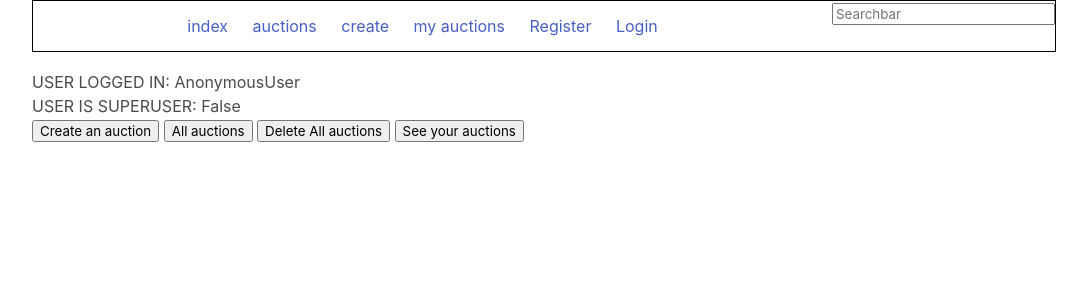
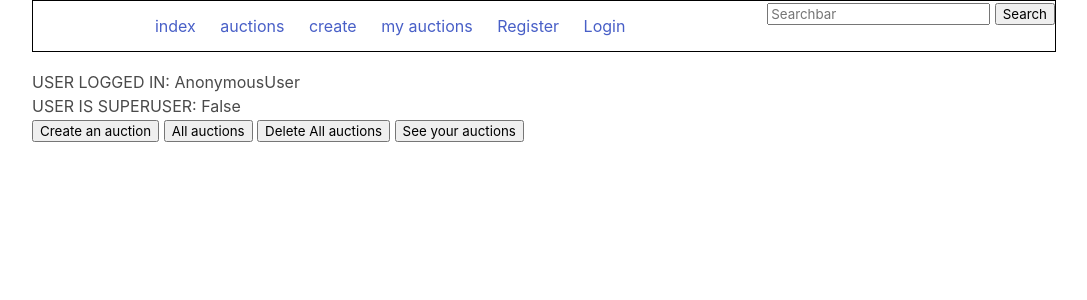
Before and after one commit to fezzzle/django_auction, a Django app: template auction/templates/auction/index.html in a window 1280 px wide. Shown: the top 300 px of the page, without its empty margins (96-1183 px from the left). Run offline with Django 3.2, Linux system fonts and the light colour scheme; the template is opened without the code that fills it, so the values that code supplies are empty.

Commit message:
searchbar

```diff
--- a/auction/templates/auction/base.html
+++ b/auction/templates/auction/base.html
@@ -46,8 +46,9 @@
       {% endif %}
     </div>
     <div class="searchbar">
-      <form>
-        <input type="text" placeholder="Searchbar">
+      <form action="" method="GET" >
+        <input type="text" placeholder="Searchbar" name="search" value="{{ request.GET.search }}">
+        <button type="submit">Search</button>
       </form>
     </div>
   </header>
--- a/auction/urls.py
+++ b/auction/urls.py
@@ -12,4 +12,5 @@ urlpatterns = [
     path('auctions/delete_auctions', views.delete_auctions, name='delete_auctions'),
     path('auctions/my_auctions', views.my_auctions, name='my_auctions'),
     path('auctions/bid/<int:auction_id>', views.bid, name='bid'),
+    path('auctions/searchbar/', views.searchbar, name='searchbar'),
 ]
--- a/auction/views.py
+++ b/auction/views.py
@@ -129,3 +129,9 @@ def bid(request, auction_id):
 
     # return render(request, "auction/index.html")
     # return HttpResponseRedirect(reverse('auction:index'))
+
+def searchbar(request):
+    search = request.GET.get('search')
+    if search:
+        auction_s = Auction.objects.all().filter(title=search)
+        return render(request, 'auction/searchbar.html', {'auction_s': auction_s})
```
Also changed, not shown: auction/templates/auction/search_result.html (added, +11 -0 lines).
